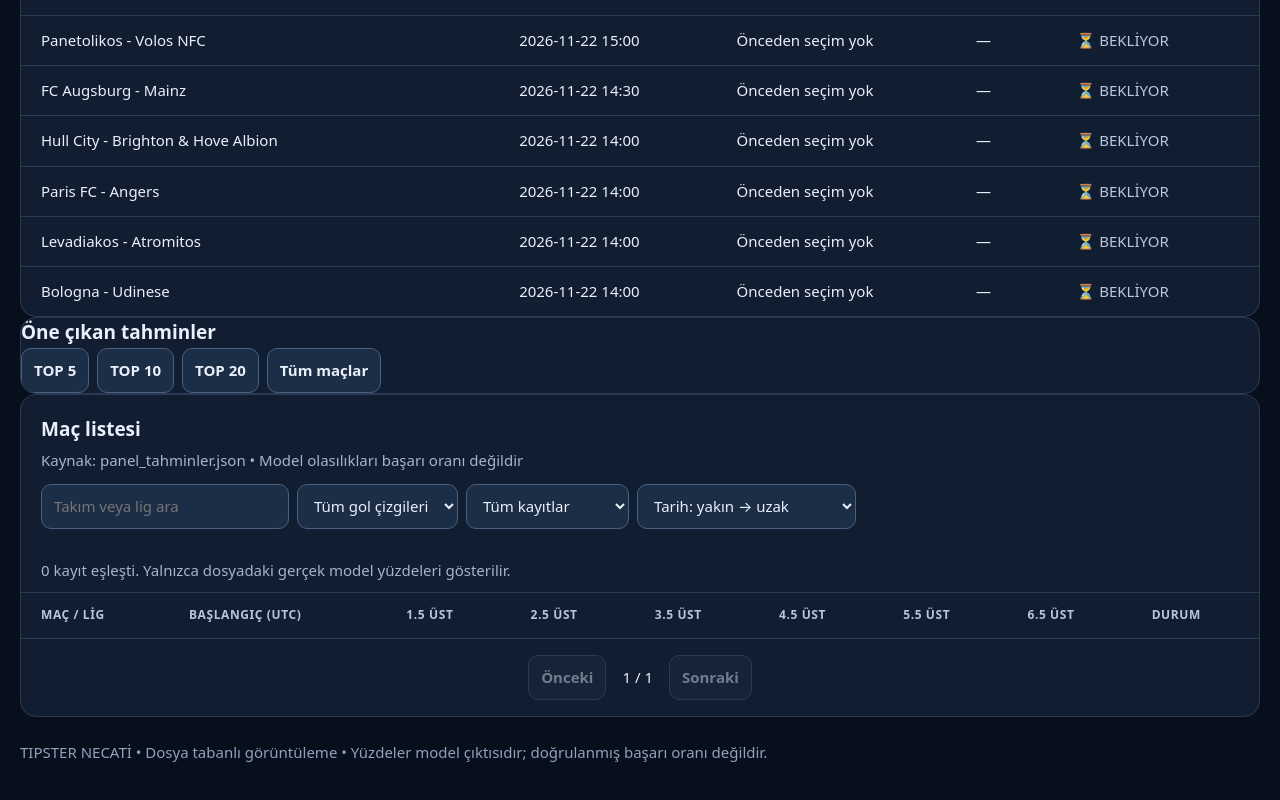
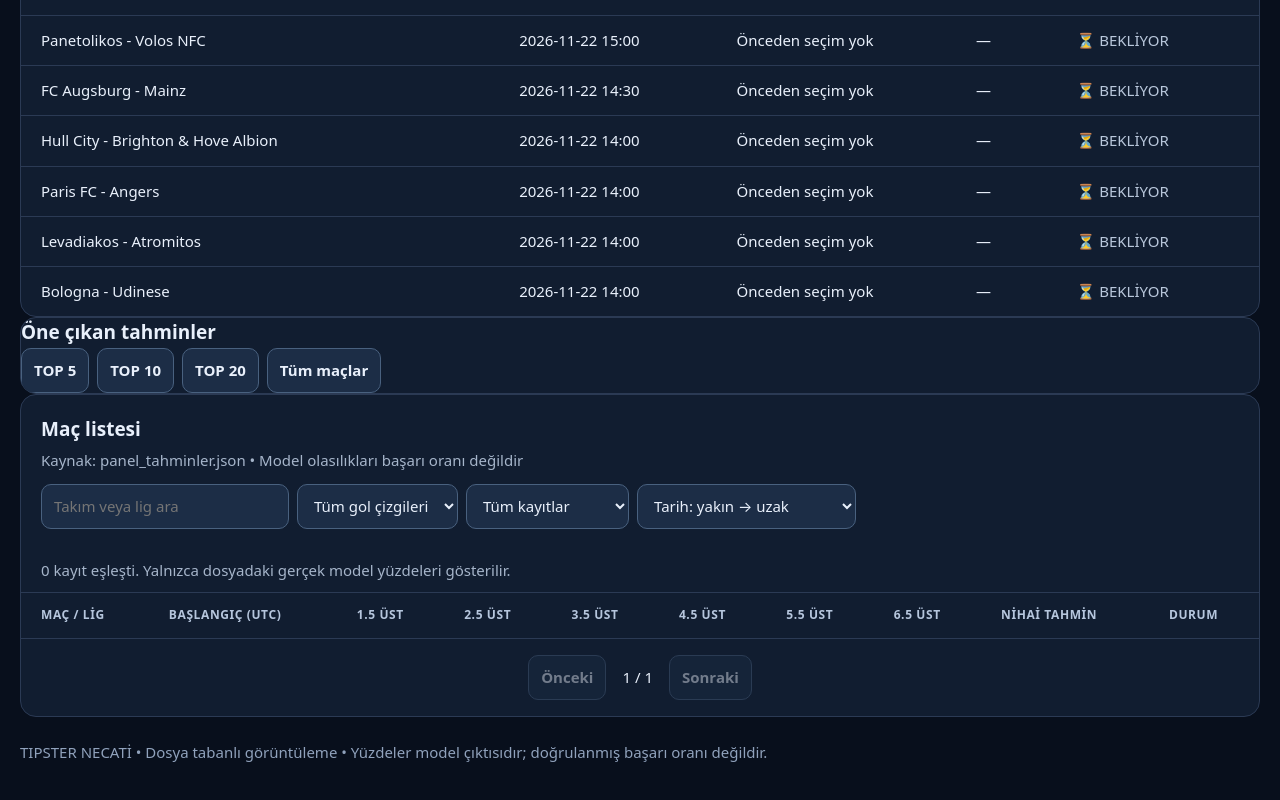
Before and after one commit to NECATIAKTU/tipster-pro-v18, a plain HTML site: page index.html in a window 1280 px wide. Shown: the part 6571-7371 px from the top of the page. Drawn offline with Linux system fonts and the light colour scheme.

Commit message:
Add final prediction column to the table

```diff
--- a/index.html
+++ b/index.html
@@ -82,7 +82,7 @@
 <div class="scroll"><table><thead><tr>
 <th>Maç / Lig</th><th>Başlangıç (UTC)</th>
 <th>1.5 ÜST</th><th>2.5 ÜST</th><th>3.5 ÜST</th>
-<th>4.5 ÜST</th><th>5.5 ÜST</th><th>6.5 ÜST</th><th>Durum</th>
+<th>4.5 ÜST</th><th>5.5 ÜST</th><th>6.5 ÜST</th><th>NİHAİ TAHMİN</th><th>Durum</th>
 </tr></thead><tbody id="rows"></tbody></table></div>
 <div class="pagination"><button class="secondary" id="prev">Önceki</button><span id="page" aria-live="polite"></span><button class="secondary" id="next">Sonraki</button></div>
 </section>
```
